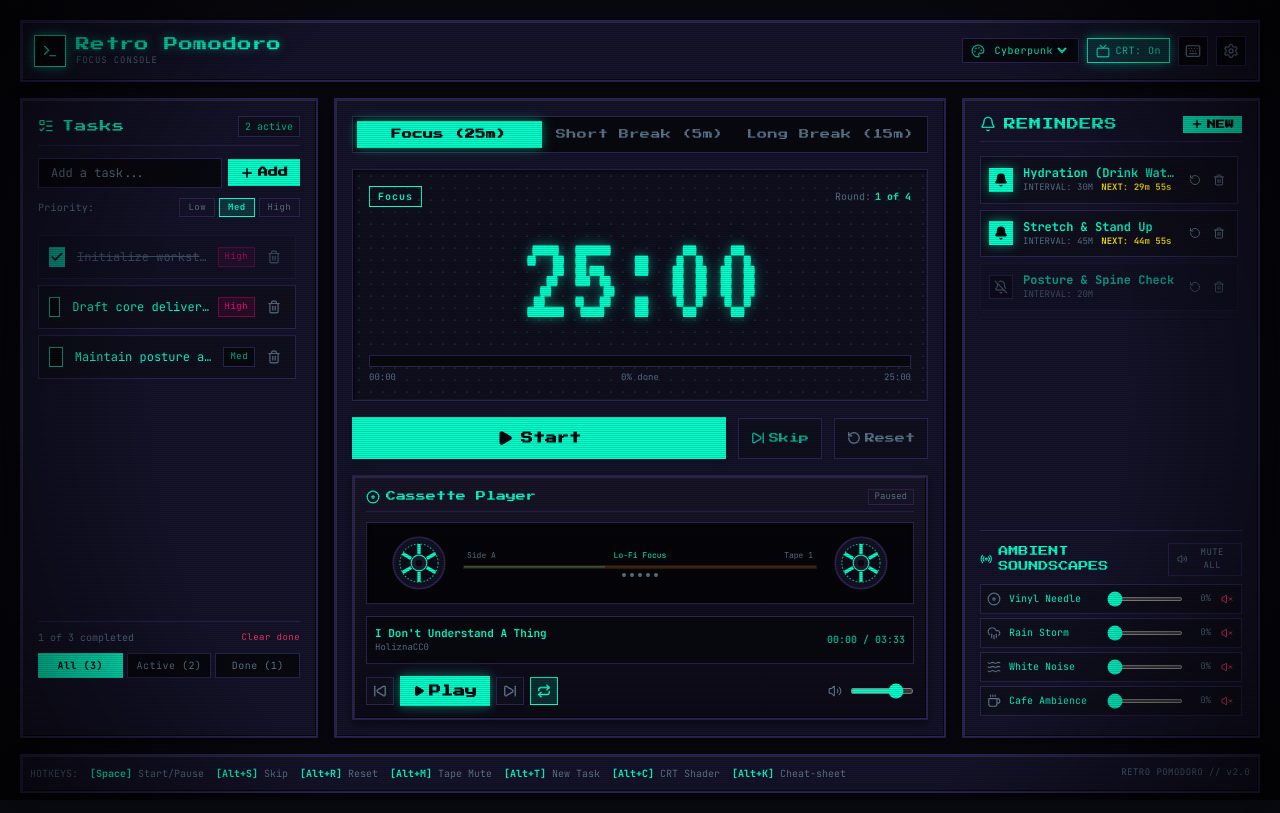
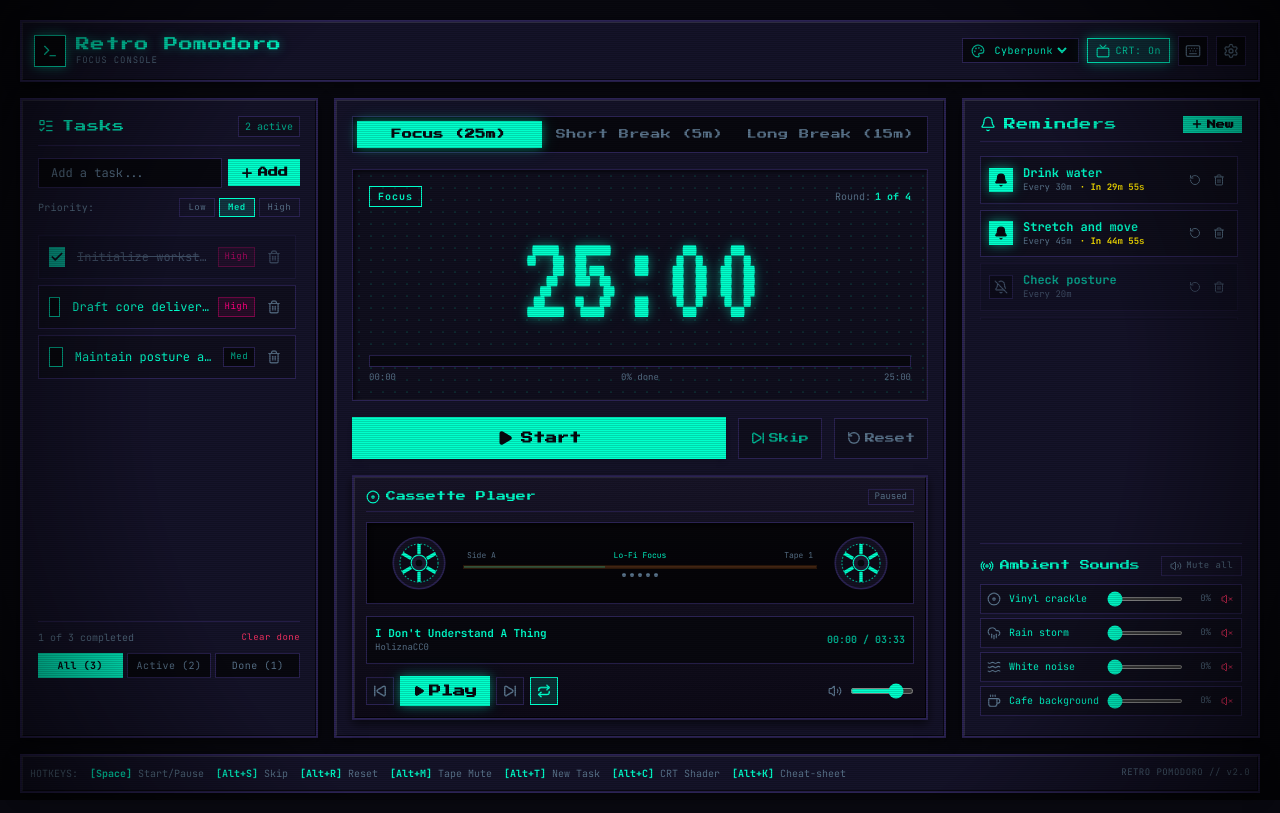
Before and after one commit to thatsyed/retro-pomodoro, a React (Vite) app: page / in a window 1280 px wide. Built offline with nearby package versions, Linux system fonts and the light colour scheme.

Commit message:
refactor(copy): update reminders and ambient soundscape mixer labels

```diff
--- a/src/components/ambient/AmbientChannel.jsx
+++ b/src/components/ambient/AmbientChannel.jsx
@@ -24,7 +24,7 @@ export function AmbientChannel({ id, label, icon: Icon, volume, isMuted, onVolum
           value={effectiveVolume}
           onChange={(e) => onVolumeChange(id, parseFloat(e.target.value))}
           className="w-full accent-[var(--text-primary)] h-1 bg-[var(--bg-app)] cursor-pointer"
-          title={`${label} Volume: ${Math.round(effectiveVolume * 100)}%`}
+          title={`${label} volume: ${Math.round(effectiveVolume * 100)}%`}
         />
         <span className="text-[9px] font-mono text-[var(--text-dim)] w-7 text-right">
           {Math.round(effectiveVolume * 100)}%
--- a/src/components/ambient/AmbientMixer.jsx
+++ b/src/components/ambient/AmbientMixer.jsx
@@ -21,10 +21,10 @@ export function AmbientMixer() {
   const [masterMute, setMasterMute] = useState(false);
 
   const channels = [
-    { id: 'vinyl', label: 'Vinyl Needle', icon: Disc },
-    { id: 'rain', label: 'Rain Storm', icon: CloudRain },
-    { id: 'noise', label: 'White Noise', icon: Waves },
-    { id: 'cafe', label: 'Cafe Ambience', icon: Coffee },
+    { id: 'vinyl', label: 'Vinyl crackle', icon: Disc },
+    { id: 'rain', label: 'Rain storm', icon: CloudRain },
+    { id: 'noise', label: 'White noise', icon: Waves },
+    { id: 'cafe', label: 'Cafe background', icon: Coffee },
   ];
 
   const handleVolumeChange = (id, val) => {
@@ -61,20 +61,20 @@ export function AmbientMixer() {
       <div className="flex items-center justify-between mb-2">
         <div className="flex items-center space-x-1.5 text-[var(--text-primary)] font-pixel text-[10px]">
           <Radio className="w-3.5 h-3.5" />
-          <span>AMBIENT SOUNDSCAPES</span>
+          <span>Ambient Sounds</span>
         </div>
 
         <button
           type="button"
           onClick={handleToggleMasterMute}
-          className={`px-2 py-0.5 border text-[9px] font-mono uppercase tracking-wider flex items-center space-x-1 cursor-pointer transition-all ${
+          className={`px-2 py-0.5 border text-[9px] font-mono tracking-wider flex items-center space-x-1 cursor-pointer transition-all ${
             masterMute
               ? 'border-[var(--danger)] text-[var(--danger)] bg-[var(--danger)]/10'
               : 'border-[var(--border-color)] text-[var(--text-dim)] hover:text-[var(--text-primary)]'
           }`}
         >
           {masterMute ? <VolumeX className="w-3 h-3" /> : <Volume2 className="w-3 h-3" />}
-          <span>{masterMute ? 'MUTED' : 'MUTE ALL'}</span>
+          <span>{masterMute ? 'Unmute' : 'Mute all'}</span>
         </button>
       </div>
 
--- a/src/components/reminders/AddReminderModal.jsx
+++ b/src/components/reminders/AddReminderModal.jsx
@@ -24,7 +24,7 @@ export function AddReminderModal({ isOpen, onClose, onAddReminder }) {
         <div className="flex items-center justify-between pb-2 mb-3 border-b border-[var(--border-color)]">
           <div className="flex items-center space-x-2 text-[var(--text-primary)]">
             <Clock className="w-4 h-4" />
-            <h3 className="font-pixel text-xs tracking-wider">NEW REMINDER</h3>
+            <h3 className="font-pixel text-xs tracking-wider">New Reminder</h3>
           </div>
           <button
             type="button"
@@ -38,8 +38,8 @@ export function AddReminderModal({ isOpen, onClose, onAddReminder }) {
         {/* Form */}
         <form onSubmit={handleSubmit} className="space-y-4">
           <div>
-            <label htmlFor="reminder-title" className="block text-[10px] font-mono text-[var(--text-dim)] mb-1 uppercase">
-              Reminder Title / Focus Action
+            <label htmlFor="reminder-title" className="block text-[10px] font-mono text-[var(--text-dim)] mb-1">
+              Reminder name
             </label>
             <input
               id="reminder-title"
@@ -47,14 +47,14 @@ export function AddReminderModal({ isOpen, onClose, onAddReminder }) {
               required
               value={title}
               onChange={(e) => setTitle(e.target.value)}
-              placeholder="e.g. Eye Rest, Drink Water, Stand Up"
+              placeholder="e.g. Drink water, Rest eyes, Stretch"
               className="w-full bg-[var(--bg-app)] border border-[var(--border-color)] px-3 py-2 text-xs text-[var(--text-primary)] font-mono focus:outline-none focus:border-[var(--text-primary)]"
             />
           </div>
 
           <div>
-            <label htmlFor="reminder-interval" className="block text-[10px] font-mono text-[var(--text-dim)] mb-1 uppercase">
-              Repeat Interval (Minutes): {intervalMinutes} min
+            <label htmlFor="reminder-interval" className="block text-[10px] font-mono text-[var(--text-dim)] mb-1">
+              Repeat every (minutes): {intervalMinutes} min
             </label>
             <input
               id="reminder-interval"
@@ -70,7 +70,7 @@ export function AddReminderModal({ isOpen, onClose, onAddReminder }) {
 
           {/* Quick preset buttons */}
           <div className="flex items-center space-x-1.5 text-[10px] font-mono">
-            <span className="text-[var(--text-dim)]">PRESETS:</span>
+            <span className="text-[var(--text-dim)]">Presets:</span>
             {[15, 20, 30, 45, 60].map((m) => (
               <button
                 key={m}
@@ -94,14 +94,14 @@ export function AddReminderModal({ isOpen, onClose, onAddReminder }) {
               onClick={onClose}
               className="px-3 py-1.5 bg-[var(--bg-surface)] text-[var(--text-dim)] border border-[var(--border-color)] hover:text-[var(--text-primary)] font-pixel text-[10px] cursor-pointer"
             >
-              CANCEL
+              Cancel
             </button>
             <button
               type="submit"
               className="px-4 py-1.5 bg-[var(--text-primary)] text-[var(--bg-app)] font-pixel text-[10px] font-bold border border-[var(--text-primary)] shadow-[var(--glow-primary)] cursor-pointer hover:brightness-110 flex items-center space-x-1"
             >
               <Plus className="w-3 h-3 stroke-[3]" />
-              <span>CREATE</span>
+              <span>Create</span>
             </button>
           </div>
         </form>
--- a/src/components/reminders/ReminderItem.jsx
+++ b/src/components/reminders/ReminderItem.jsx
@@ -26,8 +26,8 @@ export function ReminderItem({ reminder, onToggle, onDelete, onReset }) {
               ? 'bg-[var(--text-primary)] border-[var(--text-primary)] text-[var(--bg-app)] shadow-[var(--glow-primary)]'
               : 'bg-[var(--bg-app)] border-[var(--border-color)] text-[var(--text-dim)] hover:border-[var(--text-secondary)]'
           }`}
-          title={reminder.enabled ? 'Disable Reminder' : 'Enable Reminder'}
-          aria-label={reminder.enabled ? 'Disable Reminder' : 'Enable Reminder'}
+          title={reminder.enabled ? 'Disable reminder' : 'Enable reminder'}
+          aria-label={reminder.enabled ? 'Disable reminder' : 'Enable reminder'}
         >
           {reminder.enabled ? <Bell className="w-3.5 h-3.5 fill-current" /> : <BellOff className="w-3.5 h-3.5" />}
         </button>
@@ -38,10 +38,10 @@ export function ReminderItem({ reminder, onToggle, onDelete, onReset }) {
             {reminder.title}
           </div>
           <div className="text-[9px] font-mono text-[var(--text-dim)] flex items-center space-x-2">
-            <span>INTERVAL: {reminder.intervalMinutes}M</span>
+            <span>Every {reminder.intervalMinutes}m</span>
             {reminder.enabled && (
               <span className="text-[var(--accent-secondary)] font-bold">
-                NEXT: {formatTime(reminder.secondsRemaining)}
+                · In {formatTime(reminder.secondsRemaining)}
               </span>
             )}
           </div>
@@ -54,8 +54,8 @@ export function ReminderItem({ reminder, onToggle, onDelete, onReset }) {
           type="button"
           onClick={() => onReset(reminder.id)}
           className="text-[var(--text-dim)] hover:text-[var(--text-secondary)] p-1 transition-colors cursor-pointer"
-          title="Reset timer"
-          aria-label="Reset timer"
+          title="Reset countdown"
+          aria-label="Reset countdown"
         >
           <RotateCcw className="w-3 h-3" />
         </button>
--- a/src/components/reminders/RemindersDeck.jsx
+++ b/src/components/reminders/RemindersDeck.jsx
@@ -1,5 +1,5 @@
 import React, { useState } from 'react';
-import { Bell, Plus, Clock } from 'lucide-react';
+import { Bell, Plus } from 'lucide-react';
 import { ReminderItem } from './ReminderItem';
 import { AddReminderModal } from './AddReminderModal';
 import { AmbientMixer } from '../ambient/AmbientMixer';
@@ -13,8 +13,6 @@ export function RemindersDeck({
 }) {
   const [isAddModalOpen, setIsAddModalOpen] = useState(false);
 
-  const activeCount = reminders.filter((r) => r.enabled).length;
-
   return (
     <div className="retro-bezel bg-[var(--bg-deck)] p-4 flex flex-col h-full justify-between">
       {/* Upper Section: Reminders Panel */}
@@ -22,17 +20,17 @@ export function RemindersDeck({
         <div className="flex items-center justify-between pb-2 mb-2 border-b border-[var(--border-color)]">
           <div className="flex items-center space-x-2 text-[var(--text-primary)]">
             <Bell className="w-4 h-4" />
-            <h2 className="font-pixel text-xs tracking-wider">REMINDERS</h2>
+            <h2 className="font-pixel text-xs tracking-wider">Reminders</h2>
           </div>
 
           <button
             type="button"
             onClick={() => setIsAddModalOpen(true)}
             className="bg-[var(--text-primary)] text-[var(--bg-app)] hover:bg-[var(--text-secondary)] px-2 py-0.5 font-pixel text-[9px] flex items-center space-x-1 cursor-pointer font-bold"
-            title="Create Custom Reminder [Alt + N]"
+            title="Create reminder [Alt + N]"
           >
             <Plus className="w-3 h-3 stroke-[3]" />
-            <span>NEW</span>
+            <span>New</span>
           </button>
         </div>
 
@@ -50,7 +48,7 @@ export function RemindersDeck({
             ))
           ) : (
             <div className="text-center p-3 text-[10px] font-mono text-[var(--text-dim)]">
-              No reminders configured. Click + NEW to add one.
+              No reminders set. Click New to add one.
             </div>
           )}
         </div>
--- a/src/hooks/useReminders.js
+++ b/src/hooks/useReminders.js
@@ -1,4 +1,4 @@
-import { useState, useEffect, useCallback } from 'react';
+import { useEffect, useCallback } from 'react';
 import { useLocalStorage } from './useLocalStorage';
 import { soundSynth } from '../services/soundSynth';
 import { notificationService } from '../services/notificationService';
@@ -6,28 +6,28 @@ import { notificationService } from '../services/notificationService';
 const DEFAULT_REMINDERS = [
   {
     id: 'rem-water',
-    title: 'Hydration (Drink Water)',
+    title: 'Drink water',
     intervalMinutes: 30,
     enabled: true,
     secondsRemaining: 30 * 60,
   },
   {
     id: 'rem-stretch',
-    title: 'Stretch & Stand Up',
+    title: 'Stretch and move',
     intervalMinutes: 45,
     enabled: true,
     secondsRemaining: 45 * 60,
   },
   {
     id: 'rem-posture',
-    title: 'Posture & Spine Check',
+    title: 'Check posture',
     intervalMinutes: 20,
     enabled: false,
     secondsRemaining: 20 * 60,
   },
   {
     id: 'rem-eyes',
-    title: 'Eye Rest (20-20-20 Rule)',
+    title: 'Rest eyes (20-20-20)',
     intervalMinutes: 20,
     enabled: false,
     secondsRemaining: 20 * 60,
@@ -46,11 +46,10 @@ export function useReminders() {
           if (!rem.enabled) return rem;
           changed = true;
           if (rem.secondsRemaining <= 1) {
-            // Trigger alert!
             soundSynth.playReminderAlarm();
             notificationService.send(
-              `⏰ Reminder: ${rem.title}`,
-              `Time for your ${rem.intervalMinutes}-minute ${rem.title} check!`
+              `Reminder: ${rem.title}`,
+              `Time for your ${rem.intervalMinutes}-minute ${rem.title.toLowerCase()} check!`
             );
             return {
               ...rem,
```
